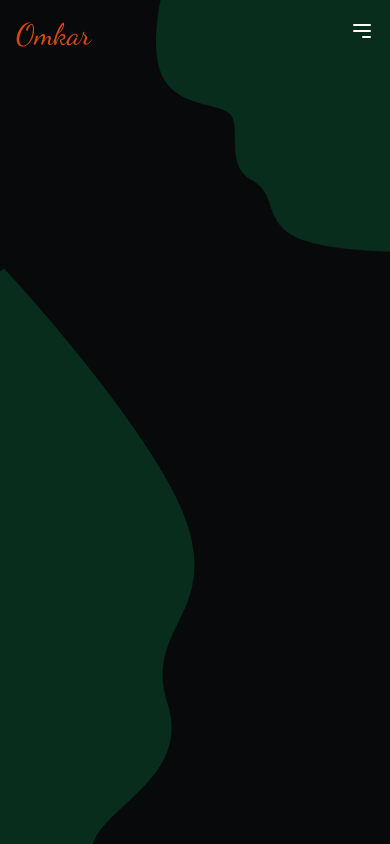
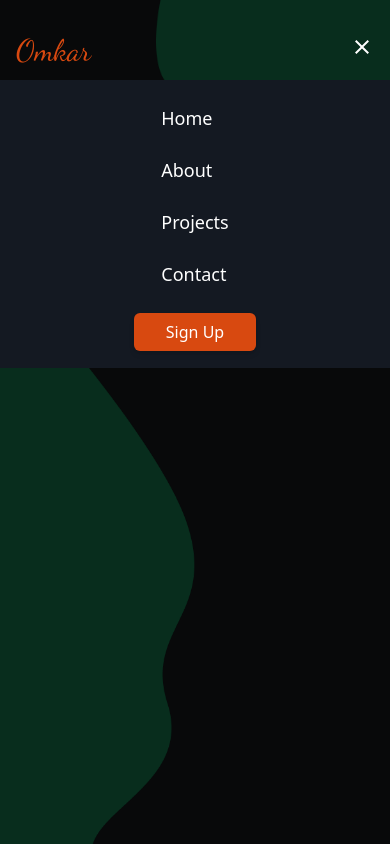
Before and after one commit to OmkarThakre01/portfolio, a React (Vite) app: page / in a window 390 px wide. Both pictures are taken after a click on the button "Toggle navigation". Shown: the top 844 px of the page. Built offline with nearby package versions, Linux system fonts and the light colour scheme.

Commit message:
Hero commit

```diff
--- a/package.json
+++ b/package.json
@@ -11,7 +11,8 @@
   },
   "dependencies": {
     "react": "^18.3.1",
-    "react-dom": "^18.3.1"
+    "react-dom": "^18.3.1",
+    "react-icons": "^5.4.0"
   },
   "devDependencies": {
     "@eslint/js": "^9.15.0",
--- a/src/App.jsx
+++ b/src/App.jsx
@@ -1,5 +1,6 @@
 import { useState } from 'react'
 import Navbar from './Components/Navbar/Navbar'
+import Hero from './Components/Hero/hero'
 import Background from './Components/background/background'
 import './App.css'
 
@@ -9,6 +10,7 @@ function App() {
    <div >
     <Background/>
     <Navbar/>
+    <Hero/>
    </div>
   )
 }
--- /dev/null
+++ b/src/Components/Hero/hero.jsx
@@ -0,0 +1,11 @@
+import React from 'react'
+
+const hero = () => {
+  return (
+    <div>
+
+    </div>
+  )
+}
+
+export default hero
--- a/src/Components/Navbar/Navbar.jsx
+++ b/src/Components/Navbar/Navbar.jsx
@@ -1,4 +1,6 @@
-import React from 'react';
+import React, { useState } from 'react';
+import { RiMenu4Fill } from "react-icons/ri";
+import { IoMdClose } from "react-icons/io";
 
 const Navbar = () => {
   const navItems = [
@@ -8,50 +10,71 @@ const Navbar = () => {
     { label: "Contact", href: "#" },
   ];
 
+  const [mobileDrawerOpen, setMobileDrawerOpen] = useState(false);
+
+  const toggleNavbar = () => {
+    setMobileDrawerOpen(!mobileDrawerOpen);
+  };
+
   return (
-    <div className="absolute top-0 left-0 w-full z-50  bg-opacity-75">
+    <div className="absolute top-[1rem] left-0 w-full z-50">
       <nav className="py-4">
         <div className="container px-4 mx-auto">
           <div className="flex justify-between items-center">
             {/* Brand Name */}
-            <div className="text-[#D84910] text-3xl font-Great">
-              <a href="#">Omkar</a>
+            <div>
+              <a href="#" className="text-[#D84910] text-3xl font-Great">
+                Omkar
+              </a>
             </div>
 
-            {/* Hamburger Menu for Mobile */}
-            <div className="lg:hidden">
-              <button className="text-white focus:outline-none">
-                <svg
-                  xmlns="http://www.w3.org/2000/svg"
-                  className="h-6 w-6"
-                  fill="none"
-                  viewBox="0 0 24 24"
-                  stroke="currentColor"
-                >
-                  <path
-                    strokeLinecap="round"
-                    strokeLinejoin="round"
-                    strokeWidth={2}
-                    d="M4 6h16M4 12h16m-7 6h7"
-                  />
-                </svg>
-              </button>
-            </div>
-
-            {/* Navigation Links */}
+            {/* Desktop Navigation */}
             <ul className="hidden lg:flex text-white text-base font-medium space-x-8">
               {navItems.map((item, index) => (
                 <li key={index}>
                   <a
                     href={item.href}
-                    className="hover:text-[#D84910] transition-colors"
                   >
                     {item.label}
                   </a>
                 </li>
               ))}
             </ul>
+
+            {/* Mobile Menu Toggle */}
+            <div className="lg:hidden text-white text-2xl">
+              <button onClick={toggleNavbar} aria-label="Toggle navigation">
+                {mobileDrawerOpen ? <IoMdClose /> : <RiMenu4Fill />}
+              </button>
+            </div>
           </div>
+
+          {/* Mobile Drawer */}
+          {mobileDrawerOpen && (
+            <div className="fixed top-20 left-0 w-full bg-[#141922] text-white p-6 flex flex-col items-center lg:hidden">
+              <ul className="space-y-6 text-lg">
+                {navItems.map((item, index) => (
+                  <li key={index}>
+                    <a
+                      href={item.href}
+                      className="hover:text-[#D84910] transition-colors"
+                      onClick={toggleNavbar}
+                    >
+                      {item.label}
+                    </a>
+                  </li>
+                ))}
+              </ul>
+              <div className="mt-8">
+                <a
+                  href="#"
+                  className="bg-[#D84910] text-white py-2 px-8 rounded-md shadow-md transition-transform duration-300 hover:bg-[#b2390c] hover:scale-105"
+                >
+                  Sign Up
+                </a>
+              </div>
+            </div>
+          )}
         </div>
       </nav>
     </div>
```
Also changed, not shown: 1 other file (tests, documents, lock files or other folders).
